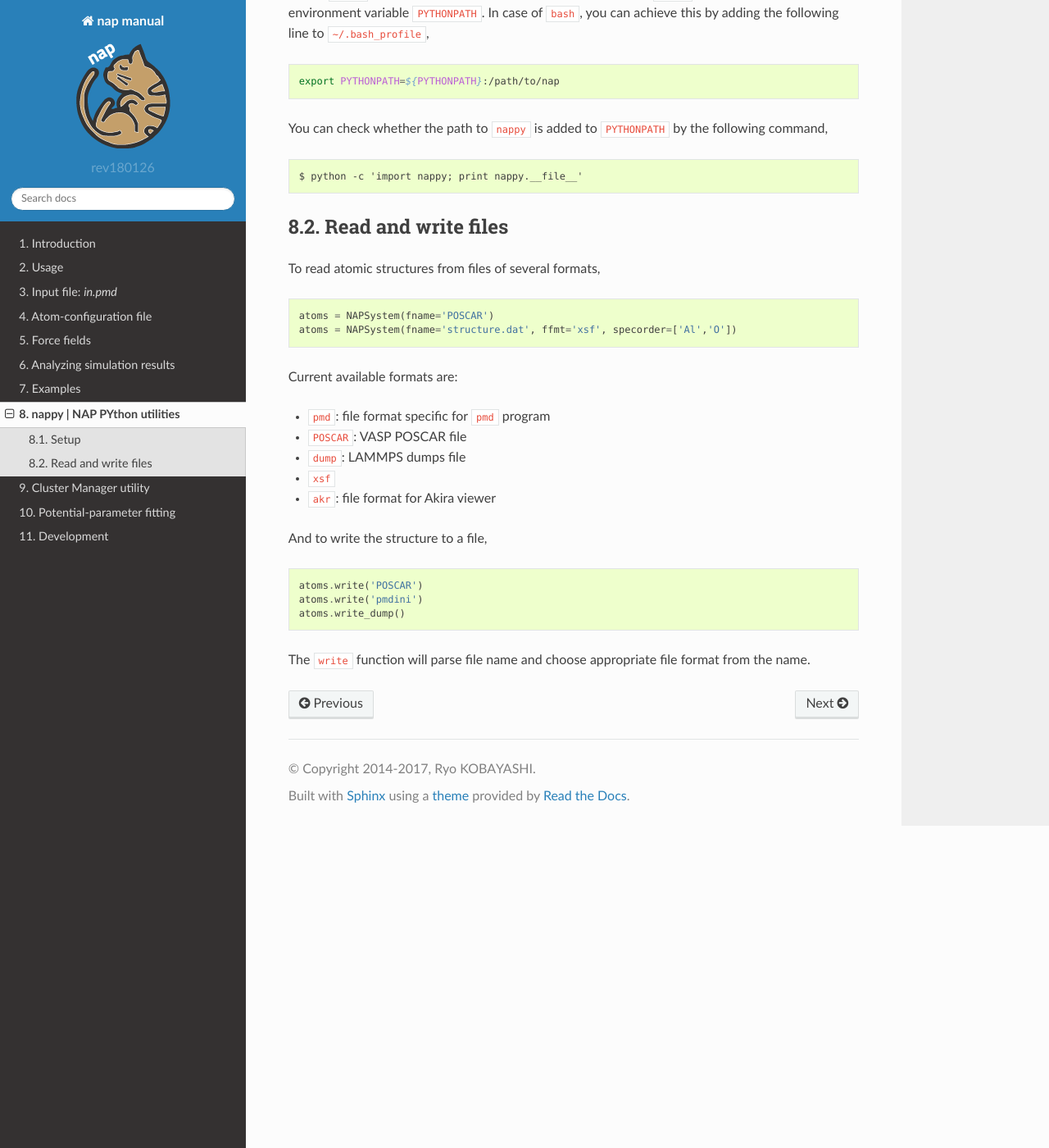
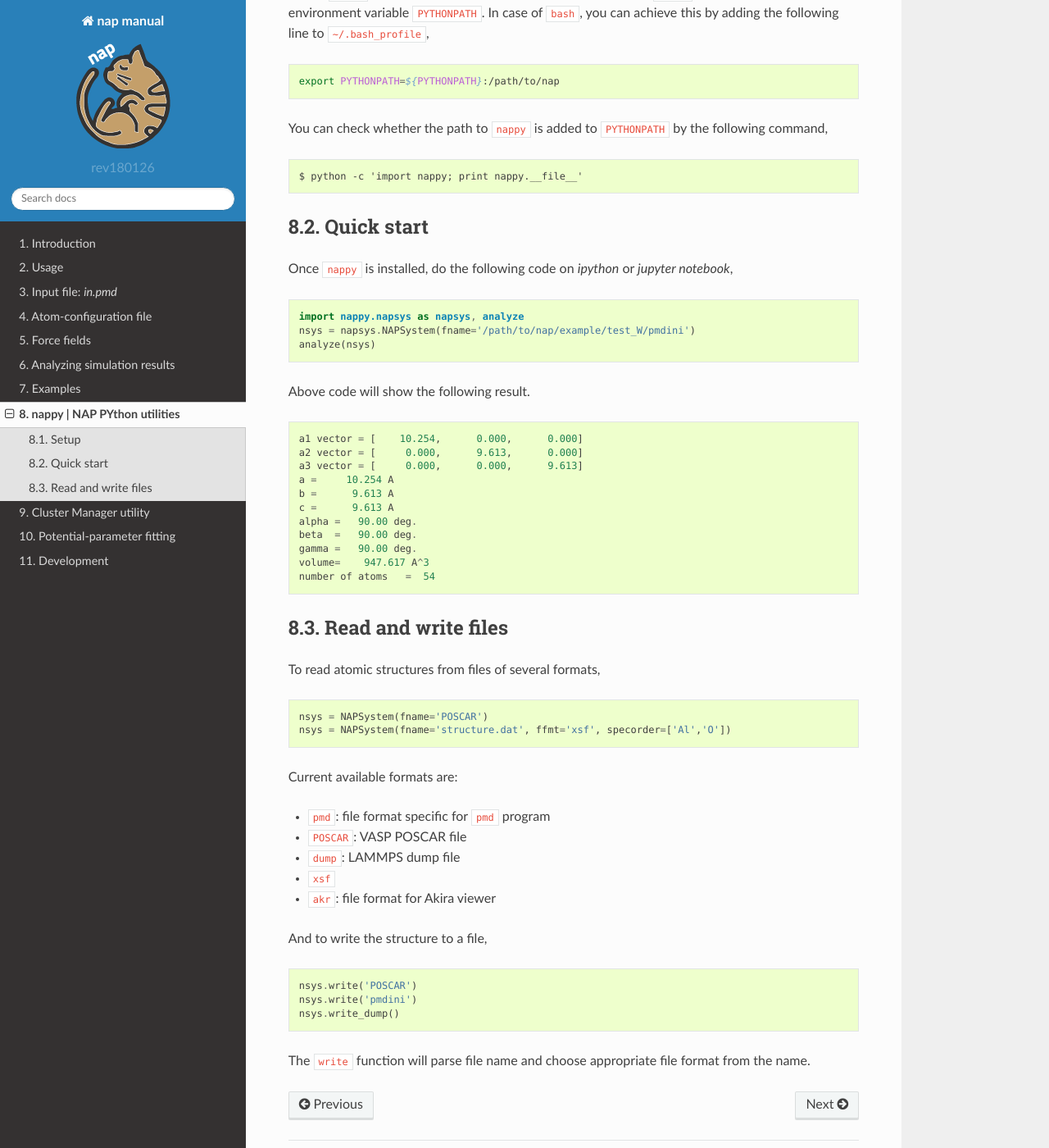
Before and after one commit to ryokbys/nap, a Sphinx documentation site: the page built from doc/nappy.rst, in a window 1280 px wide and 1400 px high, scrolled down 408 px. Shown: the whole window at 82% size. Built offline with Sphinx 7.4.7 and the Read the Docs theme 2.0.0, drawn with Linux system fonts in a browser that asks for light colours; formulas are drawn with MathJax 3; some of the changed text lies outside the part shown.

Commit message:
minor update of doc.

```diff
--- a/doc/conf.py
+++ b/doc/conf.py
@@ -56,7 +56,7 @@ master_doc = 'index'
 
 # General information about the project.
 project = u'nap manual'
-copyright = u'2014-2017, Ryo KOBAYASHI'
+copyright = u'2014-2018, Ryo KOBAYASHI'
 
 # The version info for the project you're documenting, acts as replacement for
 # |version| and |release|, also used in various other places throughout the
--- a/doc/nappy.rst
+++ b/doc/nappy.rst
@@ -26,6 +26,34 @@ You can check whether the path to ``nappy`` is added to ``PYTHONPATH`` by the fo
    $ python -c 'import nappy; print nappy.__file__'
 
 
+Quick start
+===================
+
+Once ``nappy`` is installed, do the following code on *ipython* or *jupyter notebook*,
+
+.. code:: python
+
+   import nappy.napsys as napsys, analyze
+   nsys = napsys.NAPSystem(fname='/path/to/nap/example/test_W/pmdini')
+   analyze(nsys)
+
+Above code will show the following result.
+::
+
+   a1 vector = [    10.254,      0.000,      0.000]
+   a2 vector = [     0.000,      9.613,      0.000]
+   a3 vector = [     0.000,      0.000,      9.613]
+   a =     10.254 A
+   b =      9.613 A
+   c =      9.613 A
+   alpha =   90.00 deg.
+   beta  =   90.00 deg.
+   gamma =   90.00 deg.
+   volume=    947.617 A^3
+   number of atoms   =  54
+
+
+
 
 Read and write files
 ==============================
@@ -34,15 +62,15 @@ To read atomic structures from files of several formats,
 
 .. code:: python
 
-   atoms = NAPSystem(fname='POSCAR')
-   atoms = NAPSystem(fname='structure.dat', ffmt='xsf', specorder=['Al','O'])
+   nsys = NAPSystem(fname='POSCAR')
+   nsys = NAPSystem(fname='structure.dat', ffmt='xsf', specorder=['Al','O'])
 
 
 Current available formats are:
 
 * ``pmd``: file format specific for ``pmd`` program
 * ``POSCAR``: VASP POSCAR file
-* ``dump``: LAMMPS dumps file
+* ``dump``: LAMMPS dump file
 * ``xsf``
 * ``akr``: file format for Akira viewer
 
@@ -50,8 +78,8 @@ And to write the structure to a file,
 
 .. code:: python
 
-  atoms.write('POSCAR')
-  atoms.write('pmdini')
-  atoms.write_dump()
+  nsys.write('POSCAR')
+  nsys.write('pmdini')
+  nsys.write_dump()
 
 The ``write`` function will parse file name and choose appropriate file format from the name.
```
